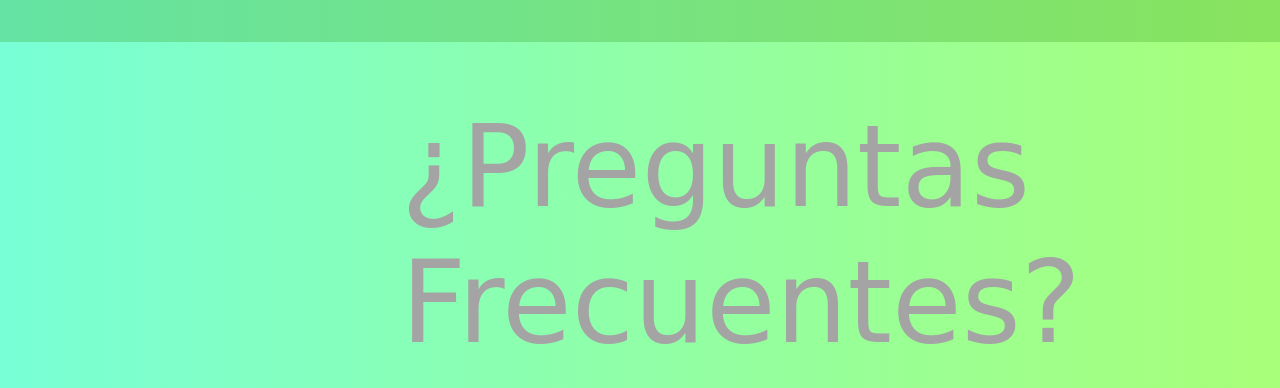
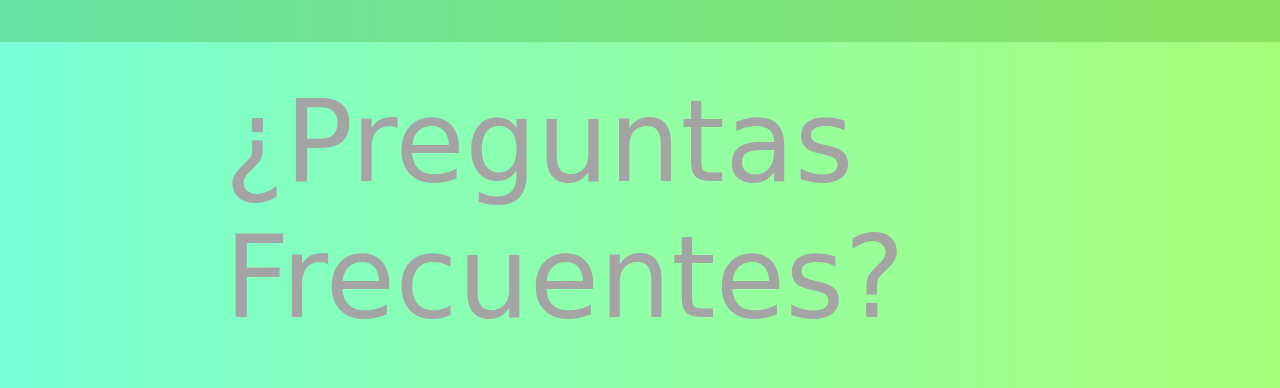
Before and after one commit to websitep/empresapintura, a plain HTML site: page about.html in a window 1280 px wide. Shown: the part 564-952 px from the top of the page. Drawn offline with nearby package versions, Linux system fonts and the light colour scheme.

Commit message:
Update stylesheet3.css

```diff
--- a/static/css/stylesheet3.css
+++ b/static/css/stylesheet3.css
@@ -7,8 +7,8 @@
 {
     color: #a4a4a4;
     font-family: cursive;
-    margin-left: 6.87cm;
-    margin-top: 1.5cm;
+    margin-left: 6.5vw;
+    margin-top: 1.5vh;
     margin-bottom: 2cm;
 }
 
```
